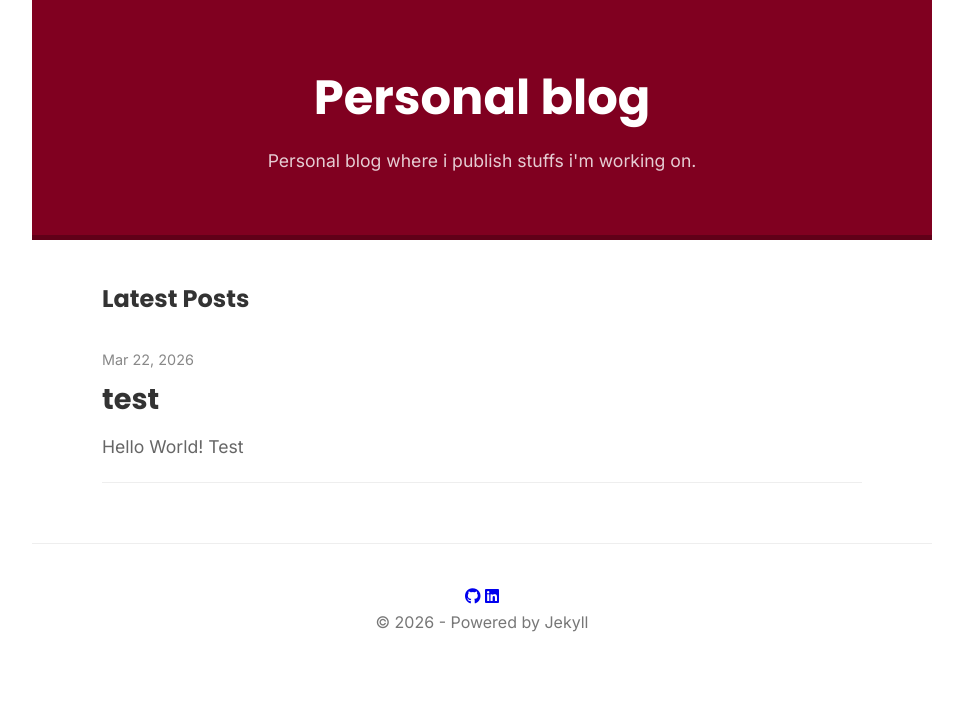
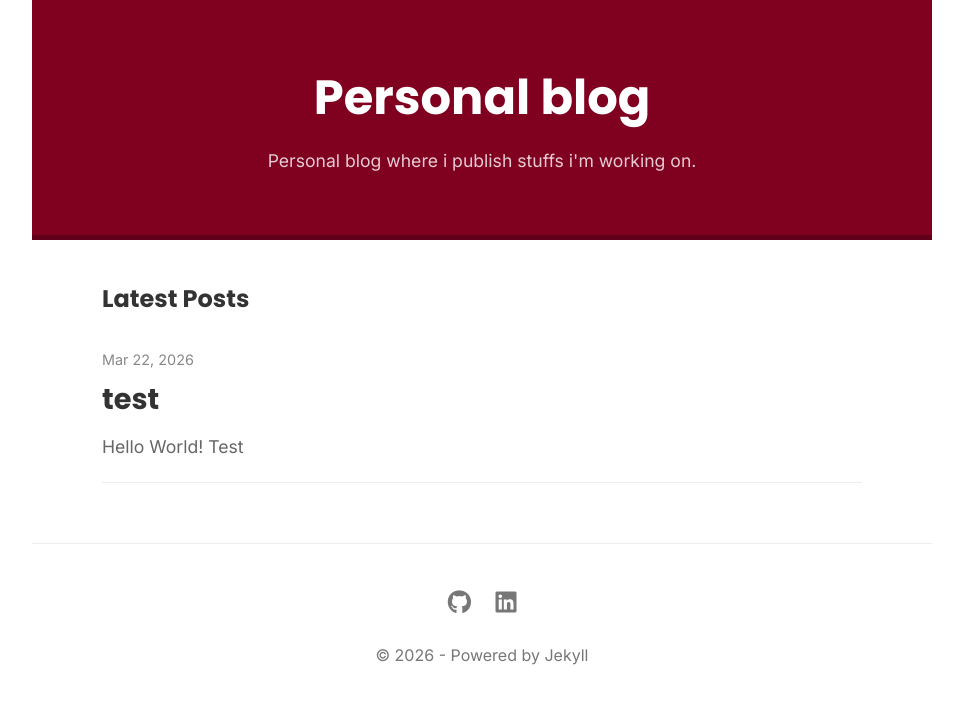
Before and after one commit to davidenetti/davidenetti.github.io, a Jekyll site: the page built from index.html, in a window 1280 px wide. Shown: the top 704 px of the page, without its empty margins (158-1121 px from the left). Built offline with Jekyll 4.4.1, drawn with Linux system fonts in a browser that asks for light colours.

Commit message:
Enhance post-item and add social links styles
Added social links styling with hover effect.

```diff
--- a/assets/css/style.scss
+++ b/assets/css/style.scss
@@ -61,7 +61,7 @@ h1, h2, h3 {
 .post-item {
     margin-bottom: 40px;
     padding-bottom: 20px;
-    border-bottom: 1px solid #eee; // Linea di separazione sottile
+    border-bottom: 1px solid #eee;
 }
 
 .post-meta {
@@ -78,11 +78,11 @@ h1, h2, h3 {
 
     a {
         text-decoration: none;
-        color: #333; // Titolo scuro
+        color: #333;
         transition: color 0.2s ease;
 
         &:hover {
-            color: $primary-color; // Vira al bordò solo al passaggio
+            color: $primary-color;
         }
     }
 }
@@ -102,3 +102,18 @@ h1, h2, h3 {
     font-size: 1rem;
     color: #777;
 }
+
+.social-links {
+    margin-bottom: 20px;
+
+    a {
+        color: #777;
+        font-size: 1.5rem;
+        margin: 0 10px;
+        transition: color 0.2s ease;
+
+        &:hover {
+            color: $primary-color;
+        }
+    }
+}
```
